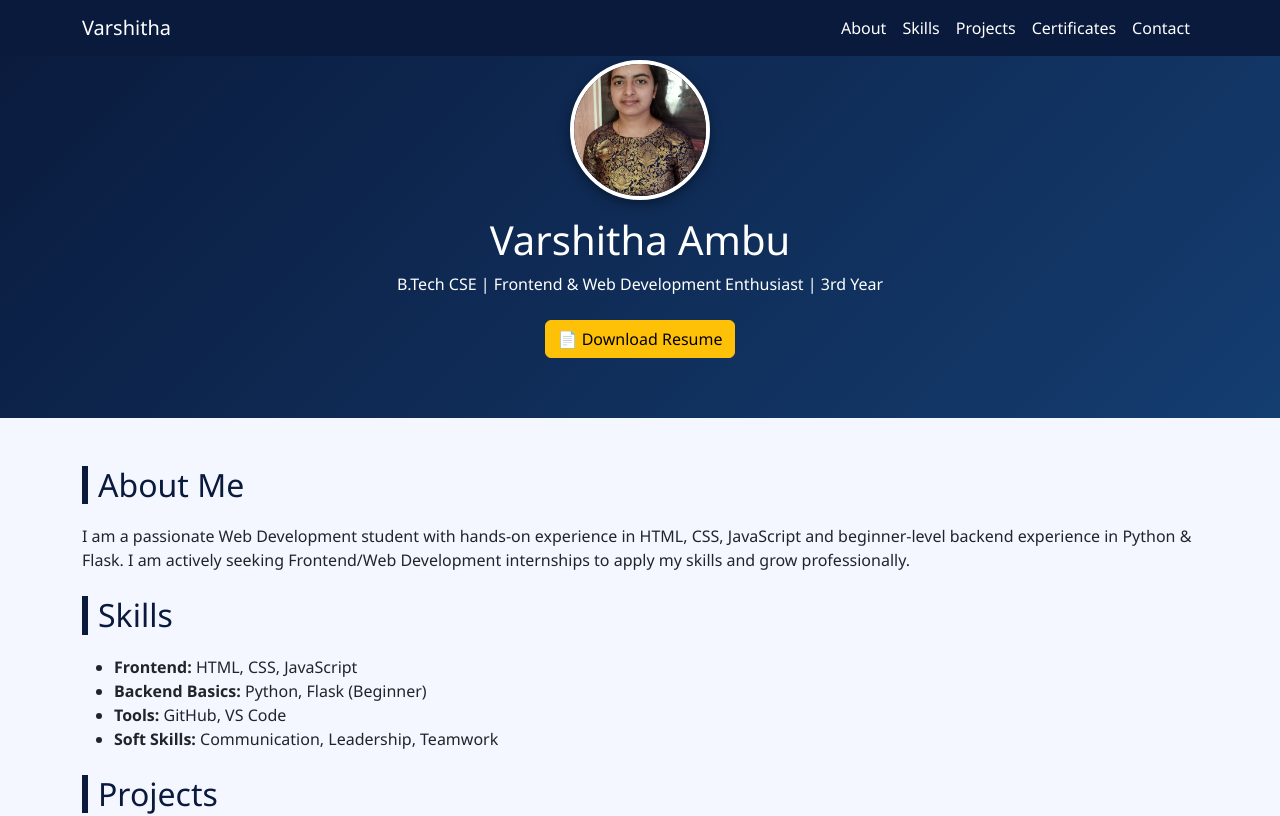
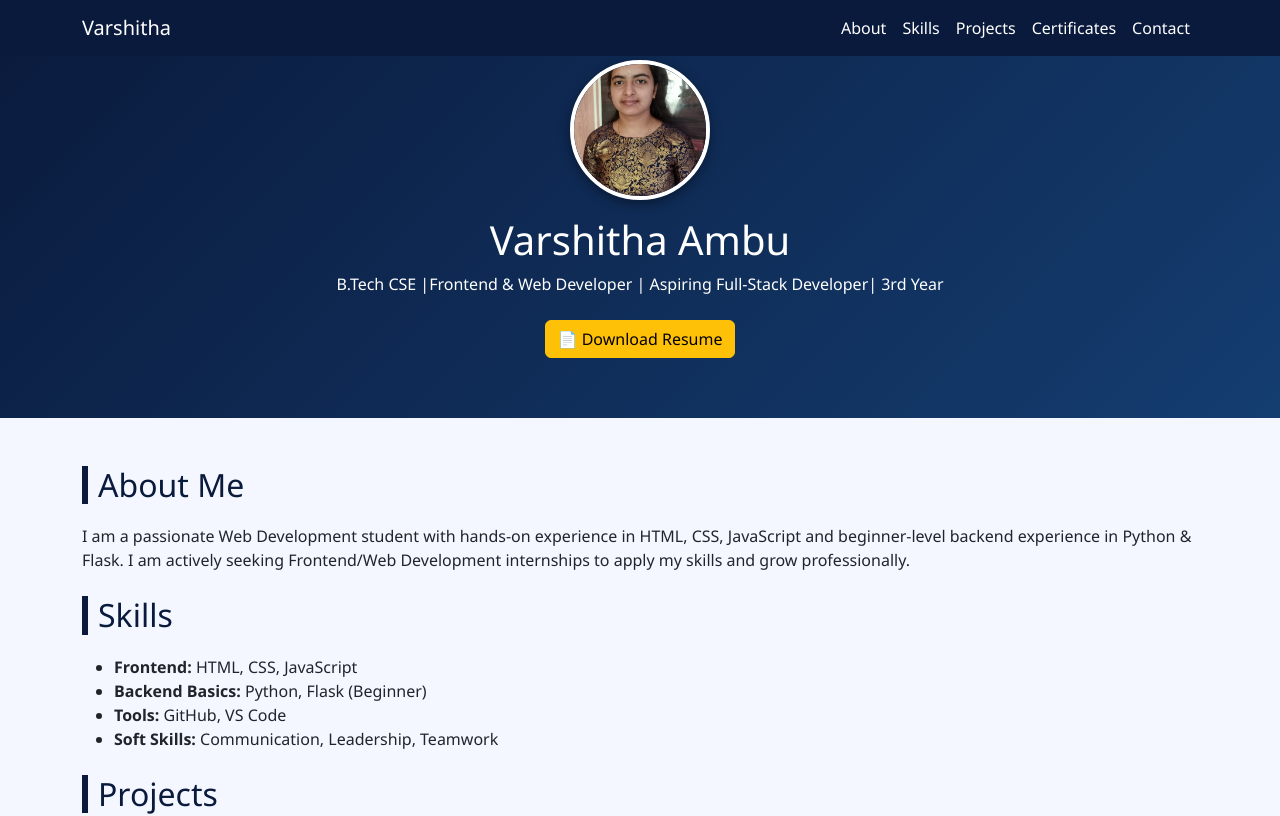
Before and after one commit to Varsha516/Varshithaambu.github.io, a plain HTML site: page index.html in a window 1280 px wide. Shown: the top 816 px of the page. Drawn offline with nearby package versions, Linux system fonts and the light colour scheme.

Commit message:
Update index.html

```diff
--- a/index.html
+++ b/index.html
@@ -96,7 +96,7 @@
 <section class="hero">
   <img src="profile.jpg" alt="Profile Photo">
   <h1 class="mt-3">Varshitha Ambu</h1>
-  <p>B.Tech CSE | Frontend & Web Development Enthusiast | 3rd Year</p>
+  <p>B.Tech CSE |Frontend & Web Developer | Aspiring Full-Stack Developer| 3rd Year</p>
 
   <a href="resume/Varshitha_Ambu_Resume.pdf" class="btn btn-warning mt-2" target="_blank">📄 Download Resume</a>
 </section>
```
